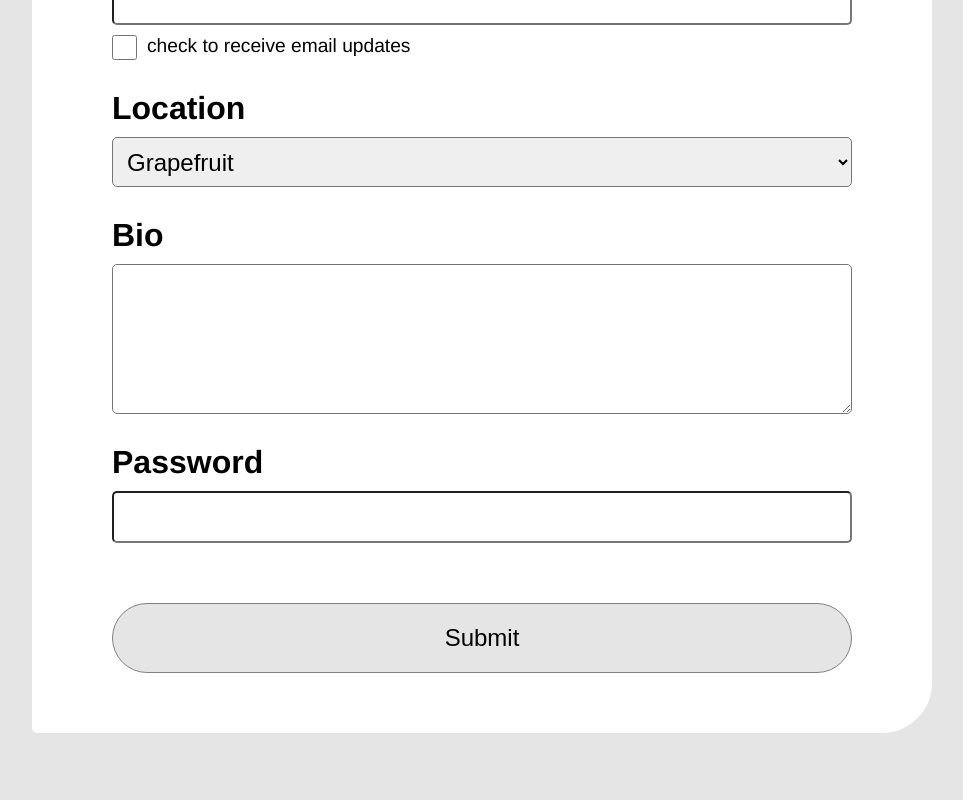
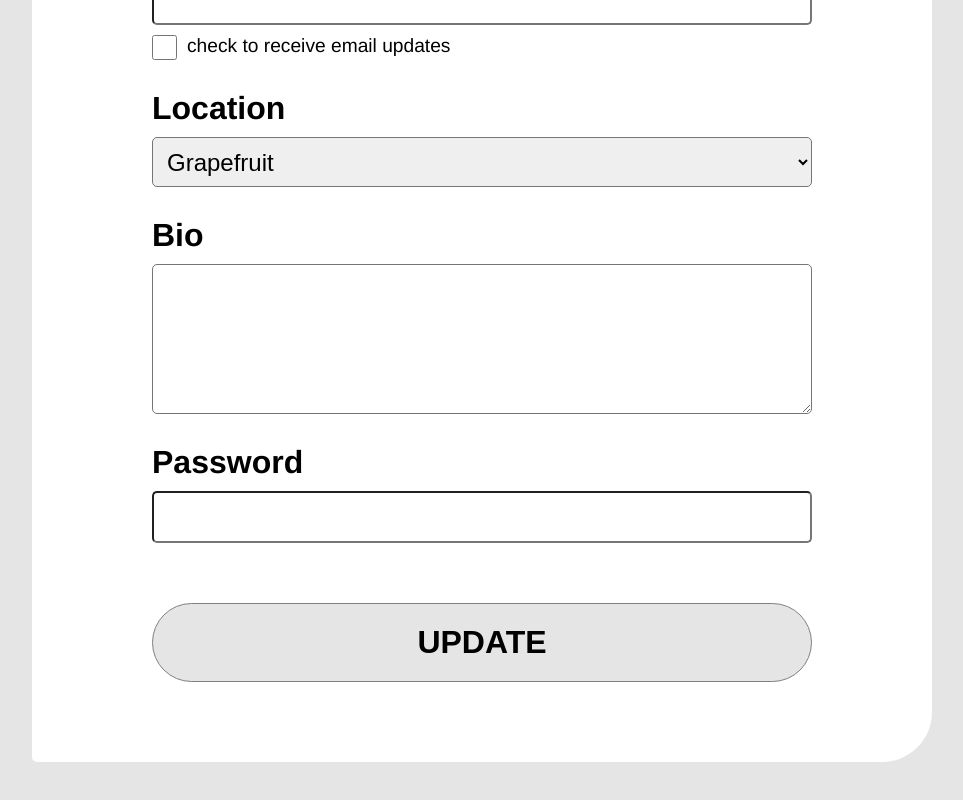
Before and after one commit to EvanPavley/user-frontend, a React (Create React App) app: page / in a window 1280 px wide. Shown: the part 418-1218 px from the top of the page, without its empty margins (158-1121 px from the left). Built offline with nearby package versions, Linux system fonts and the light colour scheme.

Commit message:
linked up form

```diff
--- a/src/components/app/App.css
+++ b/src/components/app/App.css
@@ -5,9 +5,9 @@
   max-width: 900px;
   width: auto;
   padding-top: 50px;
-  padding-bottom: 60px;
-  padding-left: 80px;
-  padding-right: 80px;
+  padding-bottom: 80px;
+  padding-left: 120px;
+  padding-right: 120px;
 
   border-radius: 50px 5px;
 }
--- a/src/components/app/App.js
+++ b/src/components/app/App.js
@@ -4,14 +4,27 @@ import './App.css';
 import SettingsForm from'../settingsForm/SettingsForm'
 
 class App extends React.Component {
+  state = {
 
+  }
 
+  handleSubmit = () => {
+
+  }
+
+  handleChange = () => {
+
+  }
   render () {
     return (
       <div className="app-container">
         <div className="userSettings-container">
           <h1 className="title">User Settings</h1>
-          <SettingsForm />
+          <SettingsForm
+            inputs={this.state}
+            handleSubmit={this.handleSubmit}
+            handleChange={this.handleChange}
+            />
         </div>
       </div>
     );
--- a/src/components/settingsForm/SettingsForm.css
+++ b/src/components/settingsForm/SettingsForm.css
@@ -1,6 +1,6 @@
 .settingsForm-label{
   font-size: 2em;
-  margin-bottom: 10px
+  margin-bottom: 10px;
 }
 
 .settingsForm-input{
@@ -30,12 +30,17 @@
 .submit{
   background-color: #e5e5e5;
 
+  font-weight: bold;
+  font-size: 2em;
+
   padding-top: 20px;
   padding-bottom: 20px;
   margin-bottom: 0px;
 
   border: 1px solid gray;
   border-radius: 50px;
+
+  text-transform: uppercase;
 }
 
 .settingsForm-checkbox-container{
--- a/src/components/settingsForm/SettingsForm.js
+++ b/src/components/settingsForm/SettingsForm.js
@@ -1,26 +1,49 @@
-import React from 'react'
-
+import React from 'react';
 import './SettingsForm.css';
 
 const SettingsForm = (props) => {
+
   return (
     <div className="settingsForm-container">
-      <form className="settings">
+      <form className="settings" onSubmit={props.handleSubmit}>
         <label>
           <h3 className="settingsForm-label">Name</h3>
-          <input className="settingsForm-input" type="text"/>
+          <input
+            className="settingsForm-input"
+            type="text"
+            name="name"
+            onChange={props.handleInputChange}
+            value={props.inputs.name}
+            />
         </label>
         <label>
           <h3 className="settingsForm-label">Email</h3>
-          <input className="settingsForm-input email" type="text"/>
+          <input
+            className="settingsForm-input email"
+            type="text"
+            name="email"
+            onChange={props.handleInputChange}
+            value={props.inputs.email}
+            />
           <div className="settingsForm-checkbox-container">
-            <input className="checkbox" type="checkbox"/>
+            <input
+              className="checkbox"
+              type="checkbox"
+              name="updates"
+              onChange={props.handleInputChange}
+              value={props.inputs.updates}
+              />
             <p className="checkbox-text"> check to receive email updates</p>
           </div>
         </label>
         <label>
           <h3 className="settingsForm-label">Location</h3>
-          <select className="settingsForm-input select" >
+          <select
+            className="settingsForm-input select"
+            name="location"
+            onChange={props.handleInputChange}
+            value={props.inputs.location}
+            >
             <option value="grapefruit">Grapefruit</option>
             <option value="lime">Lime</option>
             <option value="coconut">Coconut</option>
@@ -35,7 +58,7 @@ const SettingsForm = (props) => {
           <h3 className="settingsForm-label">Password</h3>
           <input className="settingsForm-input password" type="Password"/>
         </label>
-        <input className="settingsForm-input submit" type="submit" value="Submit" />
+        <input className="settingsForm-input submit" type="submit" value="Update" />
       </form>
     </div>
   )
```
